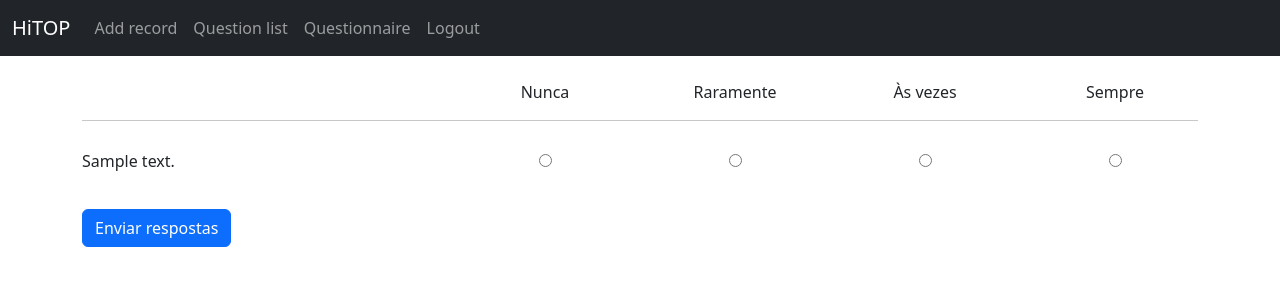
After one commit to fabio-f6/hitop, a Django app: page /polls/questionnaire/ in a window 1280 px wide. The commit adds this page. Shown: the top 300 px of the page. Run offline with Django 5.2, Linux system fonts and the light colour scheme; a user stored in the database is signed in; tables that the repository leaves empty hold one stand-in row (values such as "Sample post").

Commit message:
Questionnaire page created

```diff
--- a/hitop2/polls/admin.py
+++ b/hitop2/polls/admin.py
@@ -1,4 +1,5 @@
 from django.contrib import admin
-from .models import Question
+from .models import Question, UserAnswer
 
 admin.site.register(Question)
+admin.site.register(UserAnswer)
--- /dev/null
+++ b/hitop2/polls/templates/polls/questionnaire.html
@@ -0,0 +1,78 @@
+{% extends "base.html" %}
+
+{% block content %}
+
+<style>
+.question-row {
+    padding: 0.75rem 0; /* espaço em cima e embaixo */
+}
+
+.question-row:hover {
+    background-color: #e2f0ff; /* azul claro suave */
+    transition: background-color 0.3s;
+}
+
+.col-md-8.d-flex.justify-content-between .form-check {
+    display: flex;
+    align-items: center;  /* centraliza verticalmente o radio */
+    justify-content: center; /* opcional: centraliza horizontalmente dentro da coluna */
+    margin: 0;  /* remove margens que o bootstrap adiciona por padrão */
+}
+
+</style>
+
+<form method="post">
+    {% csrf_token %}
+
+    <!-- Cabeçalho das opções -->
+    <div class="row align-items-center">
+        <div class="col-md-4">
+            <!-- vazio para alinhar com as perguntas -->
+        </div>
+        <div class="col-md-8">
+            <div class="row text-center">
+                {% for value, label in answer_choices %}
+                    <div class="col">
+                        {{ label }}
+                    </div>
+                {% endfor %}
+            </div>
+        </div>
+    </div>
+
+    <hr>
+
+    <!-- Perguntas -->
+    {% for question in questions %}
+        <div class="row align-items-center question-row">
+
+            <!-- Coluna esquerda: pergunta -->
+            <div class="col-md-4">
+                {{ question.question_text }}
+            </div>
+
+            <!-- Coluna direita: respostas -->
+            <div class="col-md-8">
+                <div class="row text-center">
+                    {% for value, label in answer_choices %}
+                        <div class="col">
+                            <input type="radio"
+                                   name="question_{{ question.id }}"
+                                   value="{{ value }}"
+                                   id="q{{ question.id }}_{{ value }}">
+                        </div>
+                    {% endfor %}
+                </div>
+            </div>
+
+        </div>
+    {% endfor %}
+
+    <br>
+    <button type="submit" class="btn btn-primary">
+        Enviar respostas
+    </button>
+
+</form>
+
+{% endblock %}
--- a/hitop2/polls/urls.py
+++ b/hitop2/polls/urls.py
@@ -1,6 +1,10 @@
 from django.urls import path
 from . import views
 
+app_name = "polls"
+
 urlpatterns = [
-	path('', views.index, name='index'),
+    path("", views.index, name="index"),
+    path("questionnaire/", views.questionnaire, name="questionnaire"),
+	path("thank-you/", views.thank_you, name="thank_you"),
 ]
--- a/hitop2/polls/views.py
+++ b/hitop2/polls/views.py
@@ -1,4 +1,42 @@
-from django.http import HttpResponse
+from django.shortcuts import render, redirect
+from django.contrib.auth.decorators import login_required
+from .models import Question, UserAnswer
+
+# Mantemos as opções para o template (mesmo que estejam no model)
+answer_choices = Question.ANSWER_CHOICES
+
+@login_required
+def questionnaire(request):
+    questions = Question.objects.all()
+
+    if request.method == "POST":
+        for question in questions:
+            field_name = f"question_{question.id}"
+            selected_value = request.POST.get(field_name)
+
+            if selected_value:
+                # Salva ou atualiza a resposta do usuário
+                UserAnswer.objects.update_or_create(
+                    user=request.user,
+                    question=question,
+                    defaults={'answer': selected_value}
+                )
+
+        # redireciona para uma página de "Obrigado" ou resultados
+        return redirect("polls:thank_you")
+
+    return render(request, "polls/questionnaire.html", {
+        "questions": questions,
+        "answer_choices": answer_choices
+    })
 
 def index(request):
-	return HttpResponse("Hello, world. You are at the poll index.")
+    latest_question_list = Question.objects.order_by("-id")
+    context = {
+    	'latest_question_list': latest_question_list
+    }
+    return render(request, 'polls/index.html', context)
+
+@login_required
+def thank_you(request):
+    return render(request, "polls/thank_you.html")
--- a/hitop2/templates/navbar.html
+++ b/hitop2/templates/navbar.html
@@ -19,6 +19,12 @@
           <a class="nav-link" href="{% url 'add_record' %}">Add record</a>
         </li>
         <li class="nav-item">
+          <a class="nav-link" href="{% url 'polls:index' %}">Question list</a>
+        </li>
+        <li class="nav-item">
+          <a class="nav-link" href="{% url 'polls:questionnaire' %}">Questionnaire</a>
+        </li>
+        <li class="nav-item">
           <a class="nav-link" href="{% url 'logout' %}">Logout</a>
         </li>
         {% else %}
```
Also changed, not shown: hitop2/polls/templates/polls/index.html (added, +19 -0 lines), hitop2/polls/templates/polls/thank_you.html (added, +9 -0 lines).
